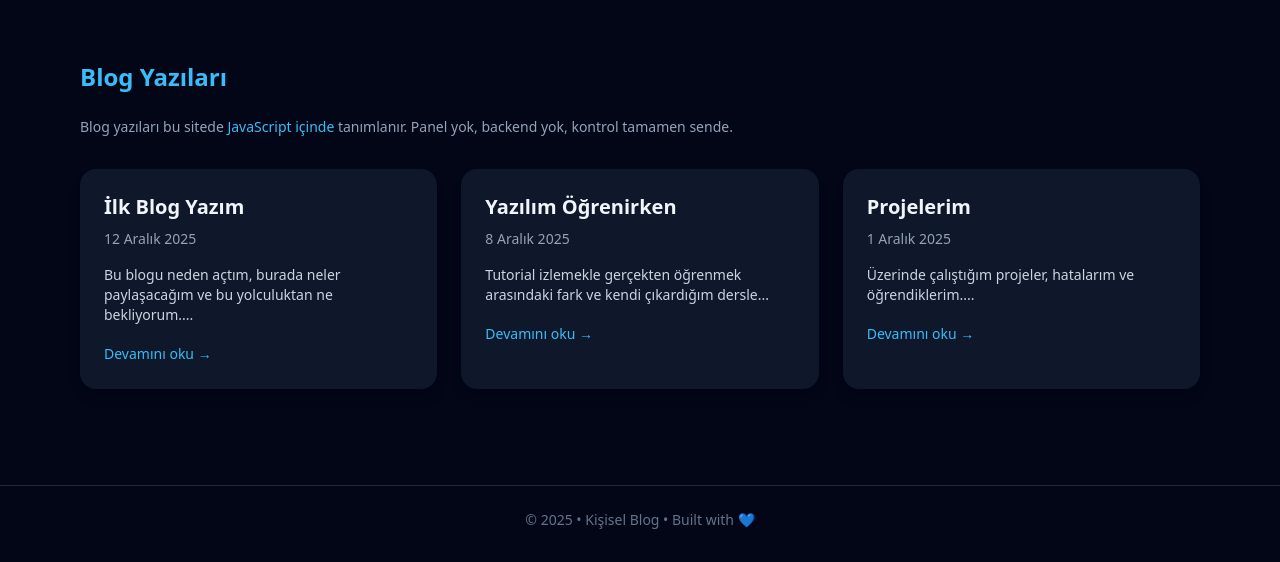
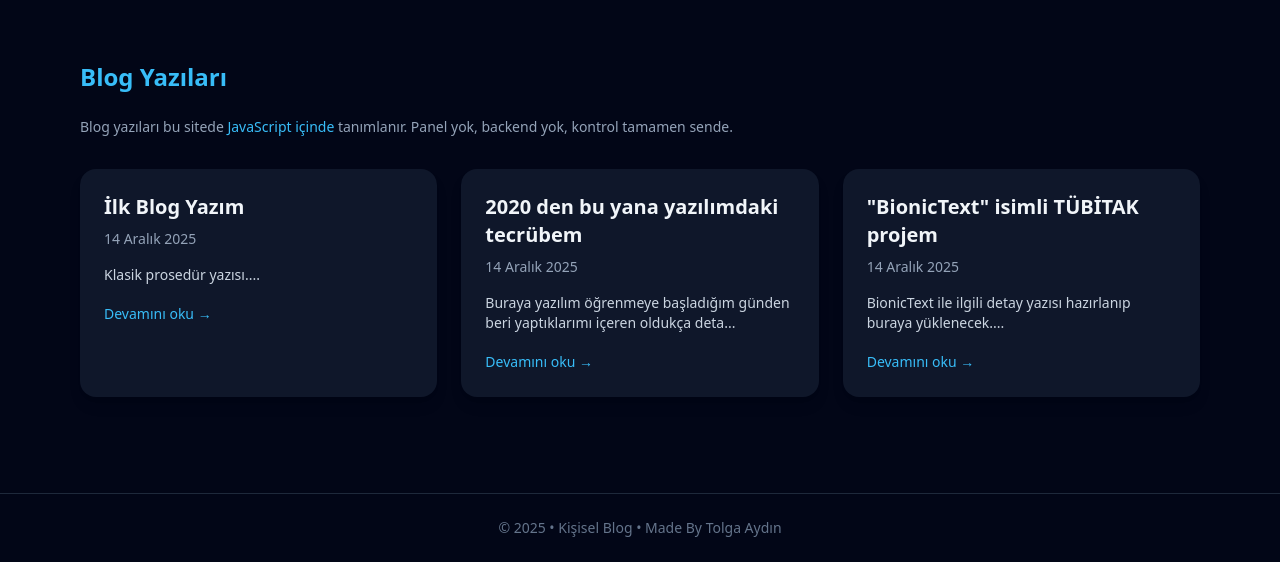
Before and after one commit to tugipasha/tolgaaydin, a plain HTML site: page index.html in a window 1280 px wide. Shown: the part 332-894 px from the top of the page. Drawn offline with nearby package versions, Linux system fonts and the light colour scheme.

Commit message:
düzeltme

```diff
--- a/index.html
+++ b/index.html
@@ -57,11 +57,11 @@
 
   <!-- Footer -->
   <footer class="border-t border-slate-800 py-6 text-center text-sm text-slate-500">
-    © 2025 • Kişisel Blog • Built with 💙
+    © 2025 • Kişisel Blog • Made By Tolga Aydın
   </footer>
 
   <script>
-    // Intro animasyonu
+    // Giriş İntrosunun Animasyonu
     window.addEventListener('DOMContentLoaded', function () {
       var intro = document.getElementById('intro');
       var content = document.getElementById('introContent');
@@ -89,18 +89,18 @@
     var blogPosts = [
       {
         title: 'İlk Blog Yazım',
-        date: '12 Aralık 2025',
-        content: 'Bu blogu neden açtım, burada neler paylaşacağım ve bu yolculuktan ne bekliyorum.'
+        date: '14 Aralık 2025',
+        content: 'Klasik prosedür yazısı.'
       },
       {
-        title: 'Yazılım Öğrenirken',
-        date: '8 Aralık 2025',
-        content: 'Tutorial izlemekle gerçekten öğrenmek arasındaki fark ve kendi çıkardığım dersler.'
+        title: '2020 den bu yana yazılımdaki tecrübem',
+        date: '14 Aralık 2025',
+        content: 'Buraya yazılım öğrenmeye başladığım günden beri yaptıklarımı içeren oldukça detaylı bir yazı gelecek.'
       },
       {
-        title: 'Projelerim',
-        date: '1 Aralık 2025',
-        content: 'Üzerinde çalıştığım projeler, hatalarım ve öğrendiklerim.'
+        title: '"BionicText" isimli TÜBİTAK projem',
+        date: '14 Aralık 2025',
+        content: 'BionicText ile ilgili detay yazısı hazırlanıp buraya yüklenecek.'
       }
     ];
 
```
